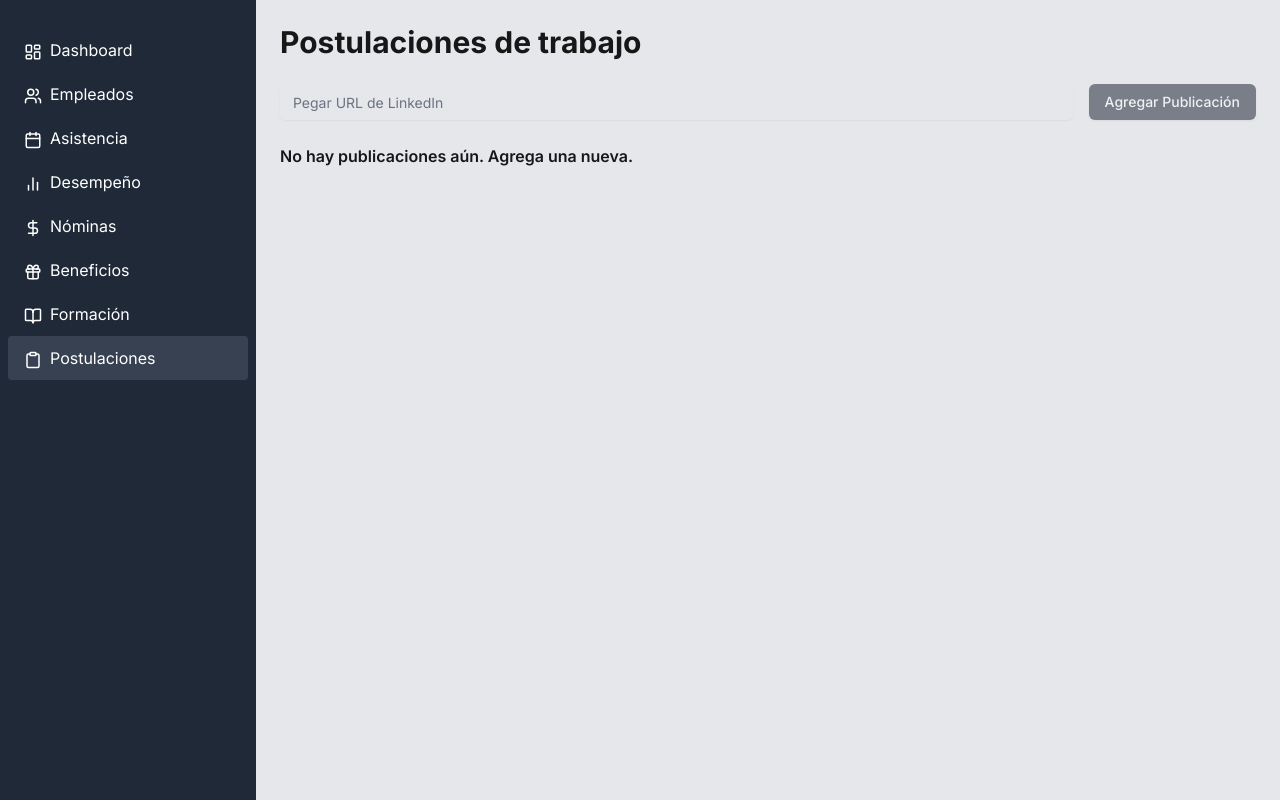
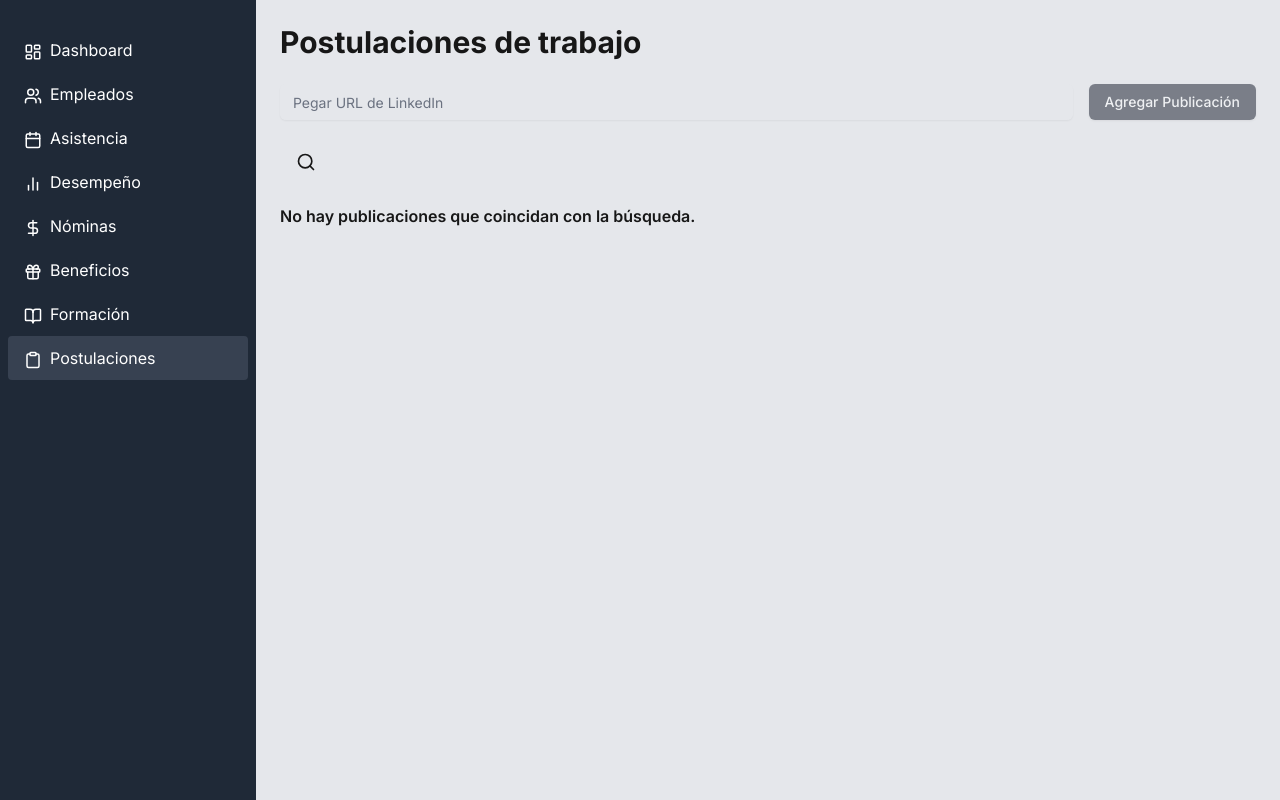
Before and after one commit to Pietro923/recursos-humanos-app, a Next.js app: page /postulaciones in a window 1280 px wide. Built offline with nearby package versions, Linux system fonts and the light colour scheme.

Commit message:
buscador agregado por titulo en postulaciones

```diff
--- a/src/app/postulaciones/page.tsx
+++ b/src/app/postulaciones/page.tsx
@@ -5,7 +5,8 @@ import { Input } from "@/components/ui/input"
 import { Button } from "@/components/ui/button"
 import axios from "axios"
 import { Dialog, DialogContent, DialogHeader, DialogTitle } from "@/components/ui/dialog"
-import { cn } from "@/lib/utils" // Si tienes alguna función para combinar clases
+import { cn } from "@/lib/utils"
+import { Search } from "lucide-react" // Usaremos este icono para la lupa
 
 // Definir el tipo de "benefit"
 interface Benefit {
@@ -19,7 +20,9 @@ export default function BenefitsPage() {
   const [benefits, setBenefits] = useState<Benefit[]>([]) // Lista vacía con tipado correcto
   const [url, setUrl] = useState("")
   const [loading, setLoading] = useState(false)
-  const [selectedBenefit, setSelectedBenefit] = useState<Benefit | null>(null) // Para manejar la publicación seleccionada para mostrar en el popup
+  const [selectedBenefit, setSelectedBenefit] = useState<Benefit | null>(null)
+  const [searchVisible, setSearchVisible] = useState(false) // Estado para mostrar/ocultar el buscador
+  const [searchTerm, setSearchTerm] = useState("") // Estado para almacenar el texto de búsqueda
 
   // Función para extraer el título del trabajo de la URL
   const handleAddJob = async () => {
@@ -27,21 +30,20 @@ export default function BenefitsPage() {
     try {
       const response = await axios.get("/api/extract-job-title", { params: { url } });
       const jobTitle = response.data.title;
-      const jobDescription = response.data.description; // Extraer la descripción también
+      const jobDescription = response.data.description;
 
       if (!jobDescription || jobDescription === "Descripción no disponible") {
         console.warn("Descripción no disponible o no extraída correctamente.");
       }
 
-      // Agregar nueva oferta a la lista
       const newBenefit = {
         id: benefits.length + 1,
         name: jobTitle,
-        description: jobDescription || "Descripción no disponible", // Usar la descripción extraída
+        description: jobDescription || "Descripción no disponible",
         enrolled: 0,
       };
       setBenefits([...benefits, newBenefit]);
-      setUrl(""); // Limpiar el campo de URL
+      setUrl("");
     } catch (error) {
       console.error("Error al extraer el título y la descripción de la oferta:", error);
     }
@@ -50,9 +52,14 @@ export default function BenefitsPage() {
 
   // Función para cortar la descripción a solo 3 líneas
   const truncateDescription = (description: string) => {
-    const maxLength = 120; // Ajusta esto para controlar el largo de las 3 líneas
+    const maxLength = 120;
     return description.length > maxLength ? description.slice(0, maxLength) + "..." : description;
   };
+
+  // Función para filtrar las publicaciones según el término de búsqueda
+  const filteredBenefits = benefits.filter((benefit) =>
+    benefit.name.toLowerCase().includes(searchTerm.toLowerCase())
+  );
 
   return (
     <div className="space-y-6">
@@ -71,12 +78,32 @@ export default function BenefitsPage() {
         </Button>
       </div>
 
+      {/* Lupa para buscar publicaciones */}
+      <div className="flex items-center space-x-2">
+        <Button
+          variant="ghost"
+          onClick={() => setSearchVisible(!searchVisible)}
+        >
+          <Search className="h-5 w-5" />
+        </Button>
+
+        {searchVisible && (
+          <Input
+            type="text"
+            placeholder="Buscar por título"
+            value={searchTerm}
+            onChange={(e) => setSearchTerm(e.target.value)}
+            className="w-full"
+          />
+        )}
+      </div>
+
       {/* Mostrar las publicaciones extraídas */}
       <div className="grid gap-4 md:grid-cols-2">
-        {benefits.length === 0 ? (
-          <p className="text-l font-semibold">No hay publicaciones aún. Agrega una nueva.</p>
+        {filteredBenefits.length === 0 ? (
+          <p className="text-l font-semibold">No hay publicaciones que coincidan con la búsqueda.</p>
         ) : (
-          benefits.map((benefit) => (
+          filteredBenefits.map((benefit) => (
             <Card key={benefit.id}>
               <CardHeader>
                 <CardTitle>{benefit.name}</CardTitle>
```
